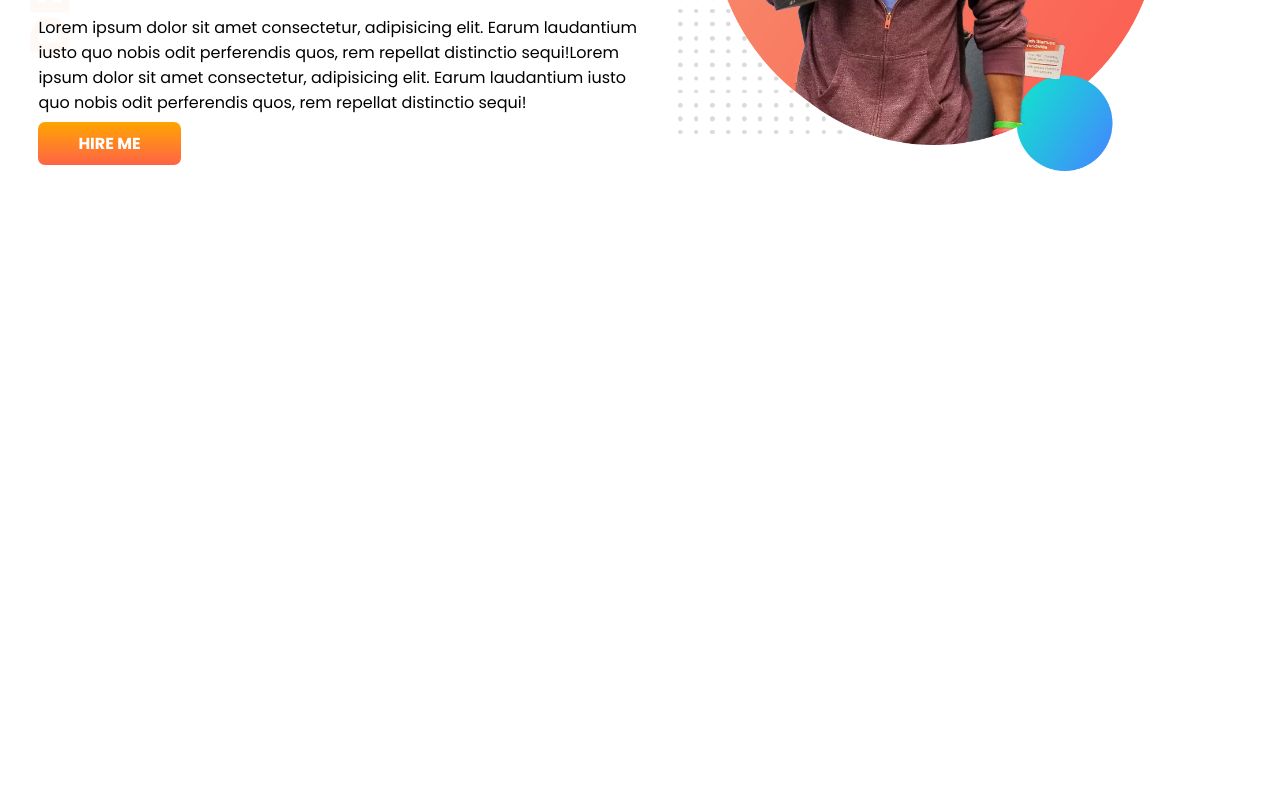
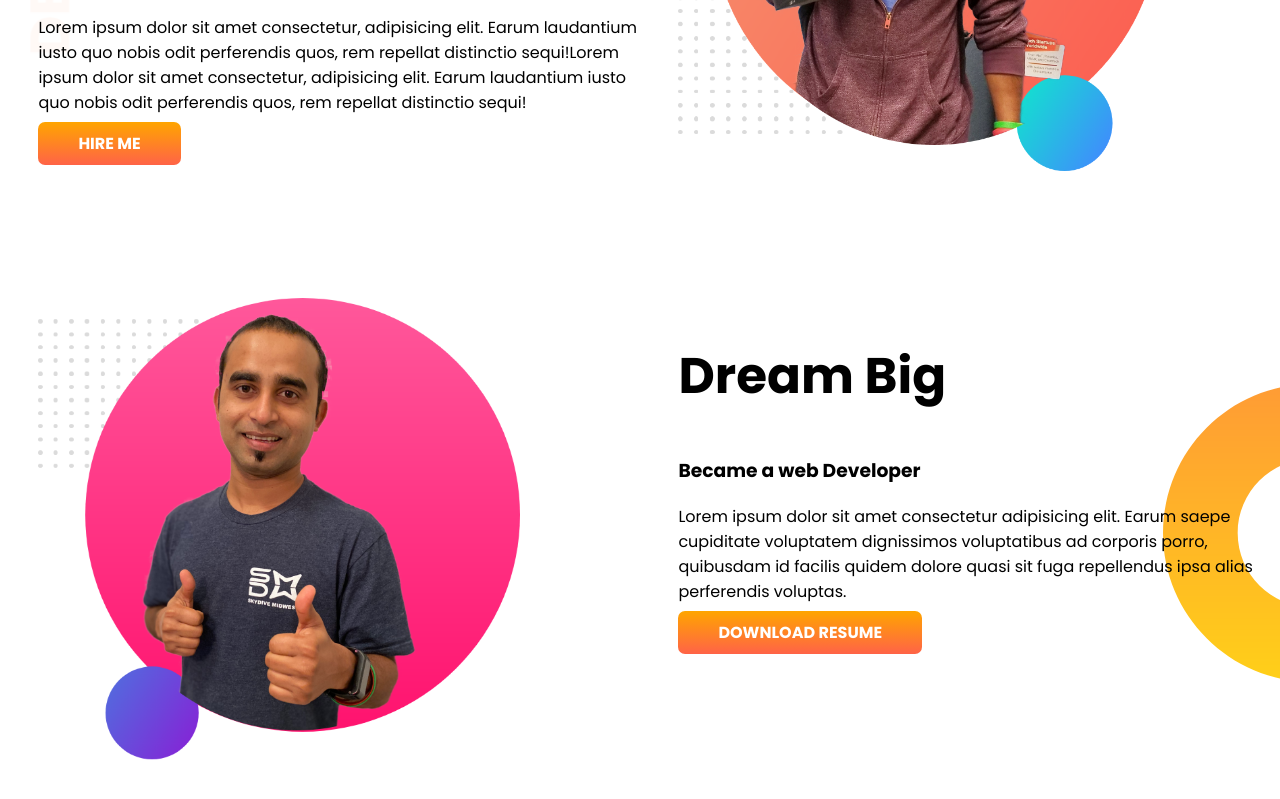
Before and after one commit to md-ibrahim-bd/developer-portfolio1, a plain HTML site: page index.html in a window 1280 px wide. Shown: the part 307-1106 px from the top of the page. Before the commit the page ends 800 px from the top, so only its background shows below. Drawn offline with Linux system fonts and the light colour scheme.

Commit message:
dreambigaddedD

```diff
--- a/index.html
+++ b/index.html
@@ -27,5 +27,17 @@
             <img src="./images/jhankar.png" alt="">
         </div>
     </section>
+
+    <section class="dream-big">
+        <div class="half-width">
+            <img src="images/jhankar2.png" alt="">
+        </div>
+        <div class="half-width">
+            <h1>Dream Big</h1>
+            <h3>Became a web Developer</h3>
+            <p>Lorem ipsum dolor sit amet consectetur adipisicing elit. Earum saepe cupiditate voluptatem dignissimos voluptatibus ad corporis porro, quibusdam id facilis quidem dolore quasi sit fuga repellendus ipsa alias perferendis voluptas.</p>
+            <a class="link-button" target="_blank" href="https://drive.google.com/file/d/1M6SeQ3DNs4A6pVSPD9LArpPZr7V_P3ai/view?usp=drive_link">DOWNLOAD RESUME</a>
+        </div>
+    </section>
 </body>
 </html>
--- a/style.css
+++ b/style.css
@@ -10,6 +10,7 @@ h1{
 }
 section{
     display: flex;
+    margin-bottom: 120px;
 }
 .half-width{
     width: 50%;
@@ -30,3 +31,8 @@ section{
     background-image: url(images/top-banner.png);
     background-repeat: no-repeat;
 }
+.dream-big{
+    background-image: url(images/dream-bg.png);
+    background-repeat: no-repeat;
+    background-position: right;
+}
```
